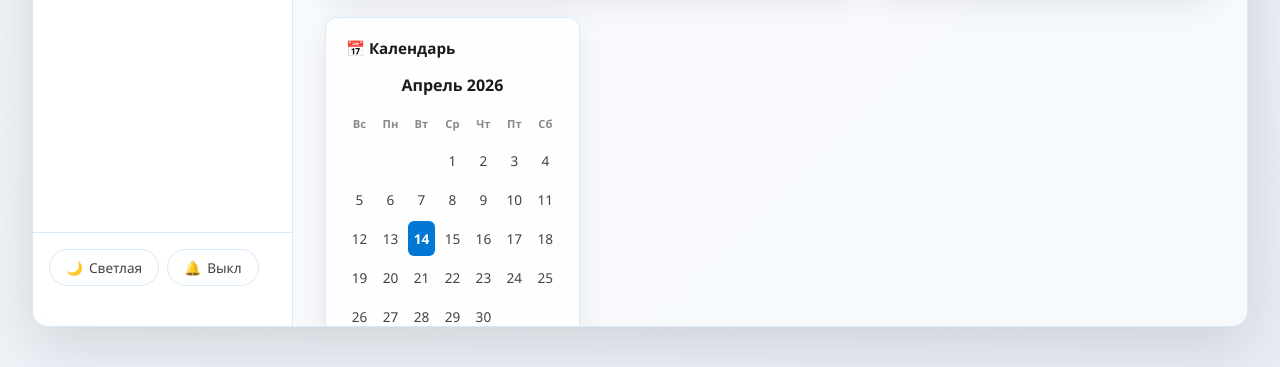
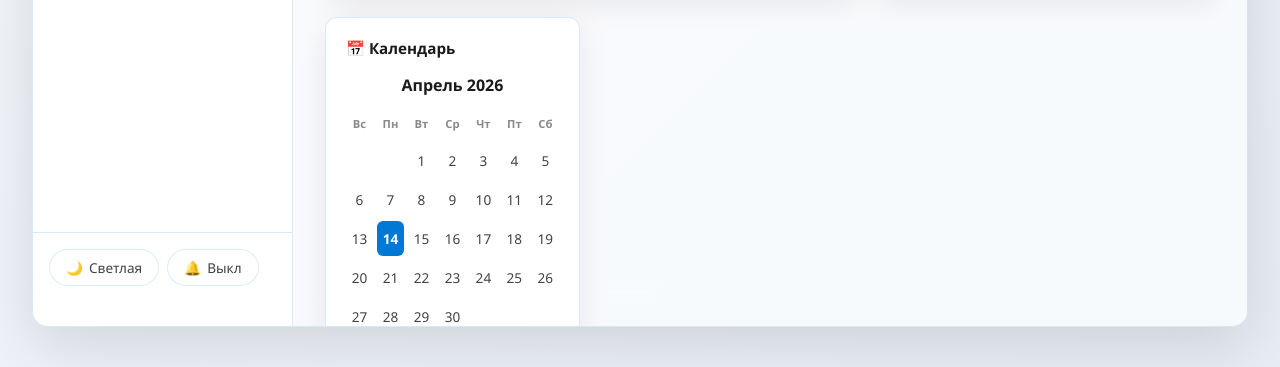
Before and after one commit to julia-riga/task-tracker, a plain HTML site: page index.html in a window 1280 px wide. Shown: the part 433-800 px from the top of the page. Drawn offline with Linux system fonts and the light colour scheme.

Commit message:
Исправлен календарь и добавлена прокрутка

```diff
--- a/script.js
+++ b/script.js
@@ -265,15 +265,39 @@ function renderProgressChart() {
   const totalWeek = days.reduce((s,d)=>s+d.completed,0); const avg = (totalWeek/7).toFixed(1); const best = days.reduce((b,d)=>d.completed>b.completed?d:b, days[0]); chartSummaryEl.innerHTML = t('weekSummary', totalWeek, avg, best.name, best.completed);
 }
 function renderCalendar() {
-  const now = new Date(); const year = now.getFullYear(); const month = now.getMonth(); const firstDay = new Date(year,month,1).getDay(); const daysInMonth = new Date(year,month+1,0).getDate(); const today = now.getDate();
-  const dayNames = currentLang==='ru' ? ['Вс','Пн','Вт','Ср','Чт','Пт','Сб'] : ['Sun','Mon','Tue','Wed','Thu','Fri','Sat'];
-  const monthNames = currentLang==='ru' ? ['Январь','Февраль','Март','Апрель','Май','Июнь','Июль','Август','Сентябрь','Октябрь','Ноябрь','Декабрь'] : ['January','February','March','April','May','June','July','August','September','October','November','December'];
-  let html = `<div style="text-align:center;margin-bottom:12px;font-weight:600;">${monthNames[month]} ${year}</div><div class="calendar-grid">`;
-  dayNames.forEach(d => html += `<div class="calendar-day-header">${d}</div>`);
-  for(let i=0;i<firstDay;i++) html += '<div></div>';
-  for(let d=1;d<=daysInMonth;d++) html += `<div class="calendar-day ${d===today?'active':''}">${d}</div>`;
-  html += '</div>';
-  $('calendarContainer').innerHTML = html;
+  const container = document.getElementById('calendarContainer');
+  if (!container) {
+    console.warn('calendarContainer not found');
+    return;
+  }
+  const now = new Date();
+  const year = now.getFullYear();
+  const month = now.getMonth();
+  const firstDay = new Date(year, month, 1).getDay();
+  const daysInMonth = new Date(year, month + 1, 0).getDate();
+  const today = now.getDate();
+
+  const dayNames = currentLang === 'ru'
+    ? ['Вс', 'Пн', 'Вт', 'Ср', 'Чт', 'Пт', 'Сб']
+    : ['Sun', 'Mon', 'Tue', 'Wed', 'Thu', 'Fri', 'Sat'];
+  const monthNames = currentLang === 'ru'
+    ? ['Январь', 'Февраль', 'Март', 'Апрель', 'Май', 'Июнь', 'Июль', 'Август', 'Сентябрь', 'Октябрь', 'Ноябрь', 'Декабрь']
+    : ['January', 'February', 'March', 'April', 'May', 'June', 'July', 'August', 'September', 'October', 'November', 'December'];
+
+  let html = `<div style="text-align:center;margin-bottom:12px;font-weight:600;">${monthNames[month]} ${year}</div>`;
+  html += `<div class="calendar-grid">`;
+  dayNames.forEach(day => html += `<div class="calendar-day-header">${day}</div>`);
+
+  // Смещение для первого дня (0 - воскресенье, корректируем)
+  let startOffset = firstDay === 0 ? 6 : firstDay - 1;
+  for (let i = 0; i < startOffset; i++) html += `<div class="calendar-day"></div>`;
+  for (let d = 1; d <= daysInMonth; d++) {
+    const isToday = (d === today && month === now.getMonth() && year === now.getFullYear());
+    html += `<div class="calendar-day ${isToday ? 'active' : ''}">${d}</div>`;
+  }
+  html += `</div>`;
+  container.innerHTML = html;
+
 }
 
 // ==================== FILTER & SORT ====================
--- a/style.css
+++ b/style.css
@@ -614,3 +614,15 @@ body {
     .task-list { padding: 16px 20px; }
     .emoji-grid { grid-template-columns: repeat(6, 1fr); }
 }
+
+/* Прокрутка для списка задач */
+.task-list {
+    max-height: 35vh;
+    overflow-y: auto;
+    padding-right: 6px;
+}
+
+/* Если нужно, чтобы весь контент скроллился */
+.content {
+    overflow-y: auto;
+}
```
